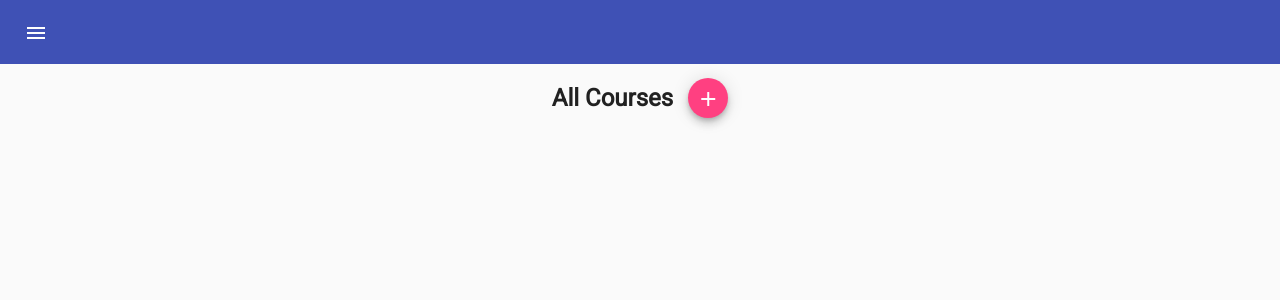
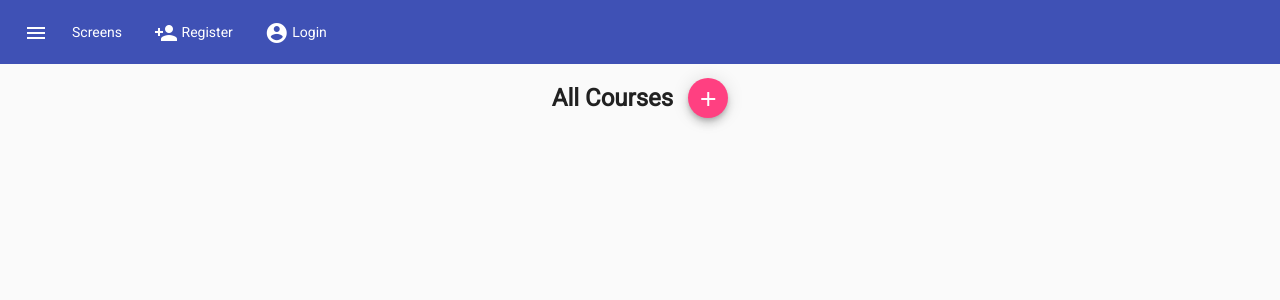
Before and after one commit to Samuel-Brr/Angular-Material-In-Depth, an Angular app: page / in a window 1280 px wide. Shown: the top 300 px of the page. Built offline with nearby package versions, Linux system fonts and the light colour scheme.

Commit message:
Angular Material Dropdown Menus

```diff
--- a/src/app/app.component.html
+++ b/src/app/app.component.html
@@ -33,6 +33,27 @@
       <mat-icon>menu</mat-icon>
     </button>
 
+    <a mat-button [mat-menu-trigger-for]="dropdown">
+      Screens
+    </a>
+
+    <mat-menu #dropdown>
+
+      <button mat-menu-item routerLink="/">Courses</button>
+      <button mat-menu-item routerLink="/about">About</button>
+
+
+    </mat-menu>
+
+    <a mat-button>
+      <mat-icon>person_add</mat-icon>
+      Register
+    </a>
+
+    <a mat-button>
+      <mat-icon>account_circle</mat-icon>
+      Login
+    </a>
   </mat-toolbar>
 
   <router-outlet></router-outlet>
```
